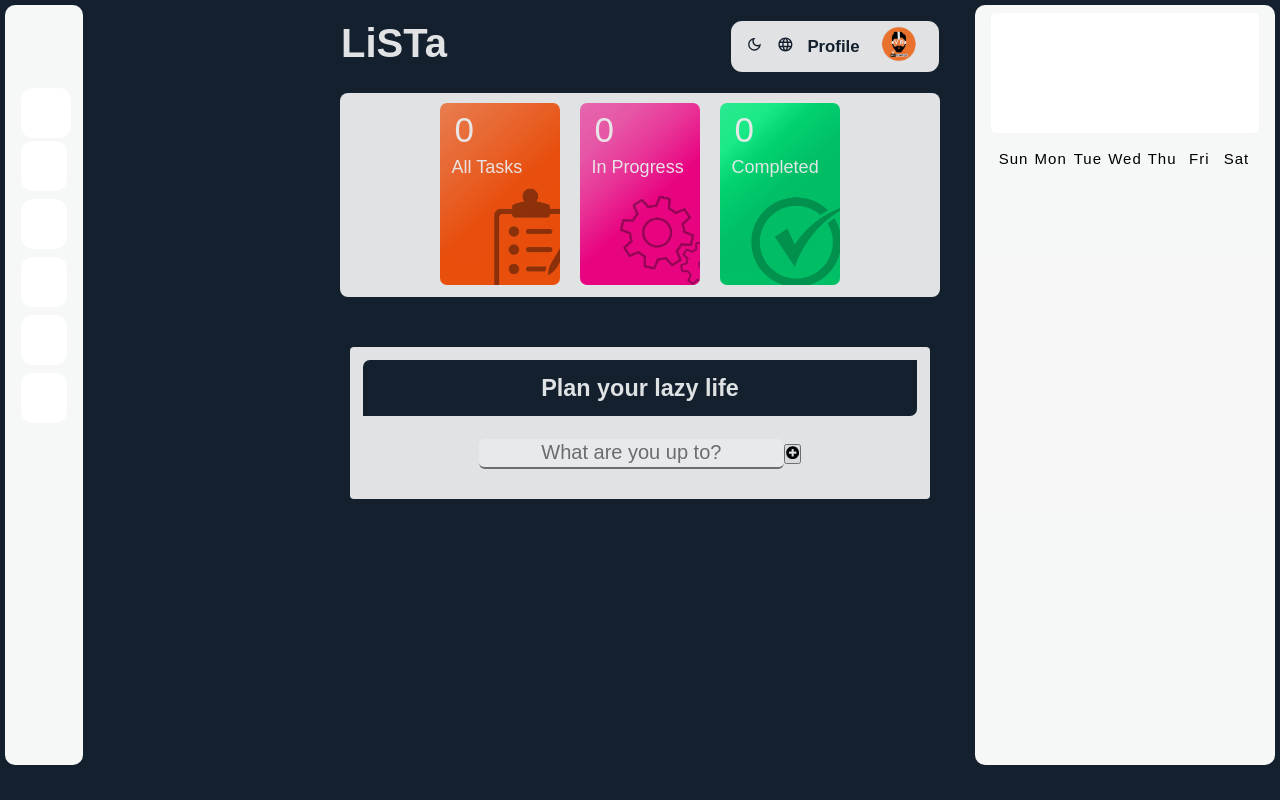
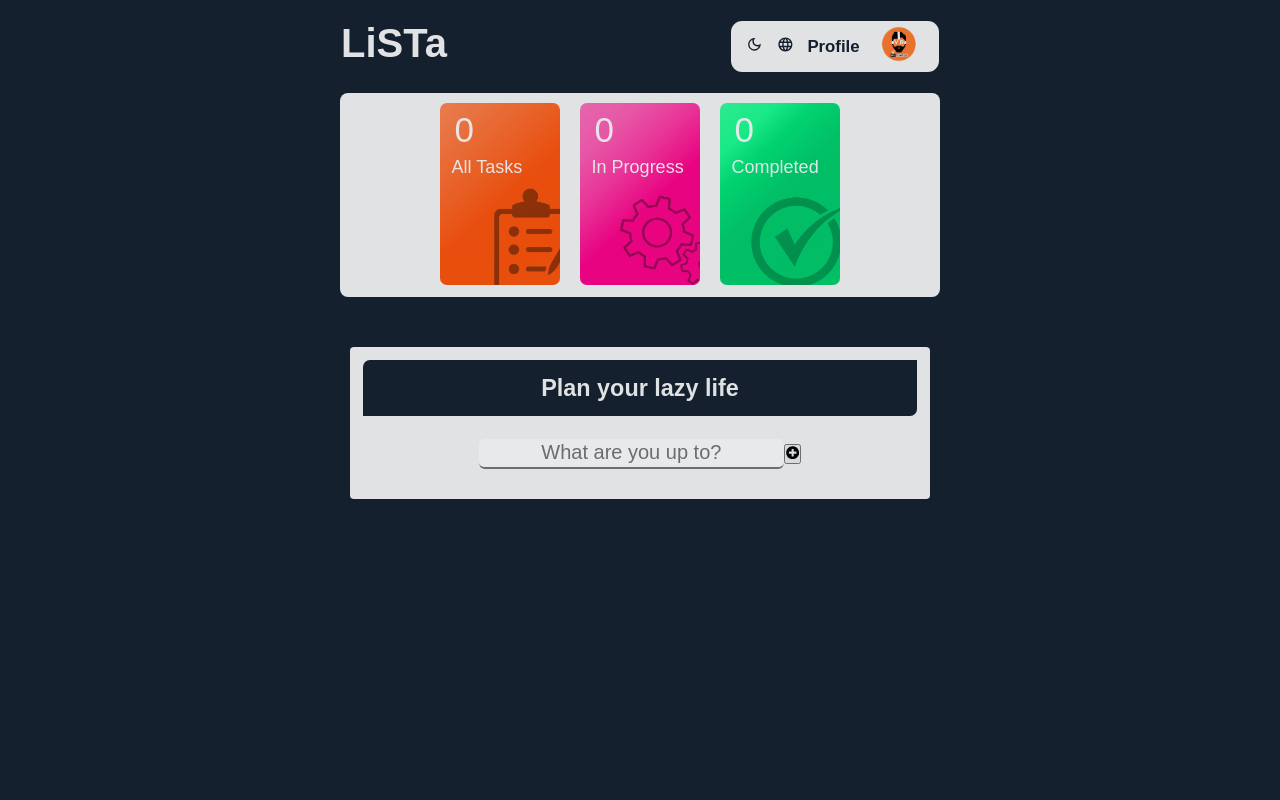
Before and after one commit to ODEH67/ToDo_List_React, a React (Create React App) app in the folder todo-list/: page / in a window 1280 px wide. Built offline with nearby package versions, Linux system fonts and the light colour scheme.

Commit message:
Update App.js

```diff
--- a/todo-list/src/App.js
+++ b/todo-list/src/App.js
@@ -13,7 +13,7 @@ import {MdOutlineLanguage} from 'react-icons/md'
 export default function App() {
 return (
 <>
-    <main>
+    <main>         {/* the main and header containers are been stayled in the TodoList_odeh_1.css file */}
         <header>
             <p className="namey">LiSTa</p>
             <ul className="head">
@@ -24,80 +24,6 @@ return (
             </ul>
         </header>
         <Tasks/>
-            <section className="leftsidebar" >
-                <div className="nav-header">
-                    <p className="logo"></p>
-                    <i className="bx bx-menu-alt-right btn-menu" ></i>
-                </div>
-            <ul className="nav-links">
-                <li>
-                    <i className="bx bx-search search-btn"></i>
-                    <input type="text" placeholder="search..." />
-                    <span className="tooltip">Search</span>
-                </li>
-                <li>
-                    <a href="#">
-                        <i className="bx bxs-dashboard"></i>
-                        <span className="title">Dashbord</span>
-                    </a>
-                    <span className="tooltip">Dashbord</span>
-                </li>
-                <li>
-                    <a href="#">
-                    <i className="bx bxs-calendar"></i>
-                        <span className="title">Calendar</span>
-                        </a>
-                    <span className="tooltip">Calendar</span>
-                </li>
-                <li>
-                    <a href="#">
-                        <i className="bx bx-bar-chart-alt-2"></i>
-                        <span className="title">Activity</span>
-                    </a>
-                    <span className="tooltip">Activity</span>
-                </li>
-                <li>
-                    <a href="#">
-                        <i className="bx bx-cog"></i>
-                        <span className="title">Settings</span>
-                    </a>
-                    <span className="tooltip">Settings</span>
-                </li>
-                <li>
-                    <a href="#">
-                        <i className="bx bx-log-out"></i>
-                        <span className="title">Log Out</span>
-                    </a>
-                    <span className="tooltip">Log Out</span>
-                </li>
-            </ul>
-            </section>
-            <section>
-            {/* <!--this is the section for the right bar side calendar --> */}
-                <section className="rightsidebar">
-                <div className="container">
-                    <div className="calendar">
-                        <div className="month">
-                        <i className="fas fa-angle-left prev"></i>
-                        <div className="date">
-
-                        </div>
-                        <i className="fas fa-angle-right next"></i>
-                        </div>
-                        <div className="weekdays">
-                            <div>Sun</div>
-                            <div>Mon</div>
-                            <div>Tue</div>
-                            <div>Wed</div>
-                            <div>Thu</div>
-                            <div>Fri</div>
-                            <div>Sat</div>
-                        </div>
-                        <div className="days"></div>
-                    </div>
-                </div>
-                </section>
-            </section>
     </main>
 </>
   );
```
